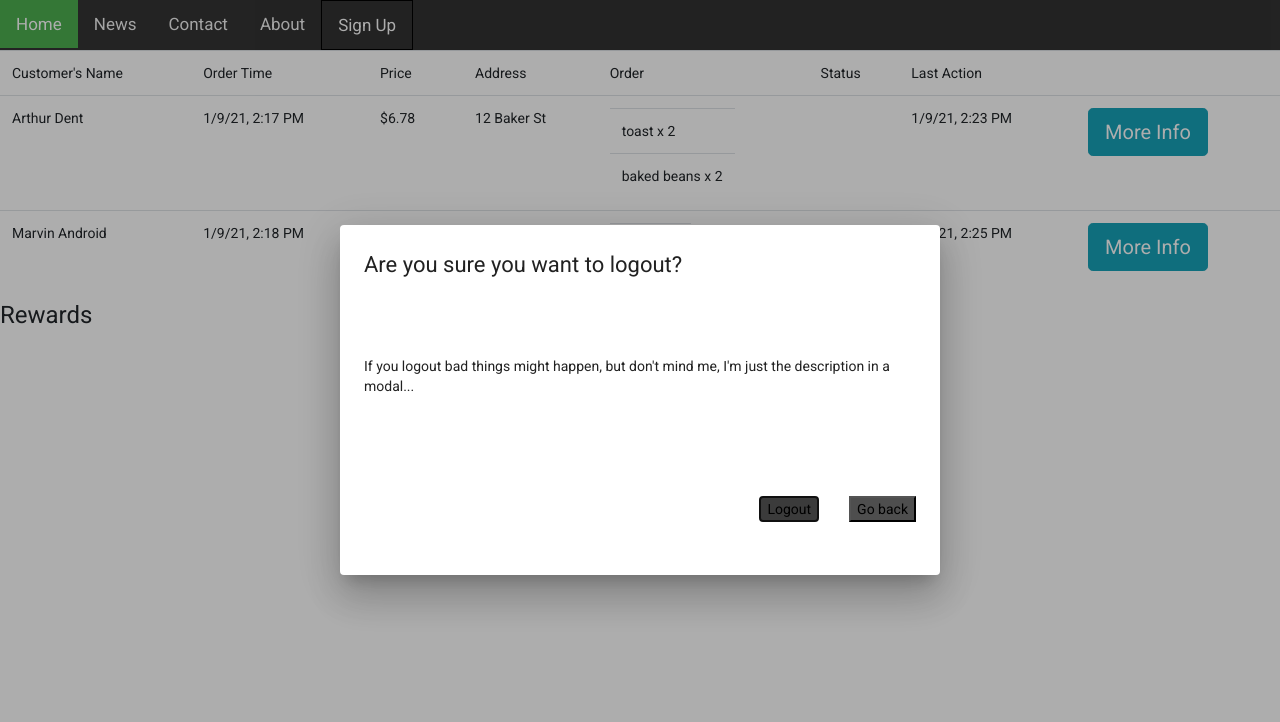
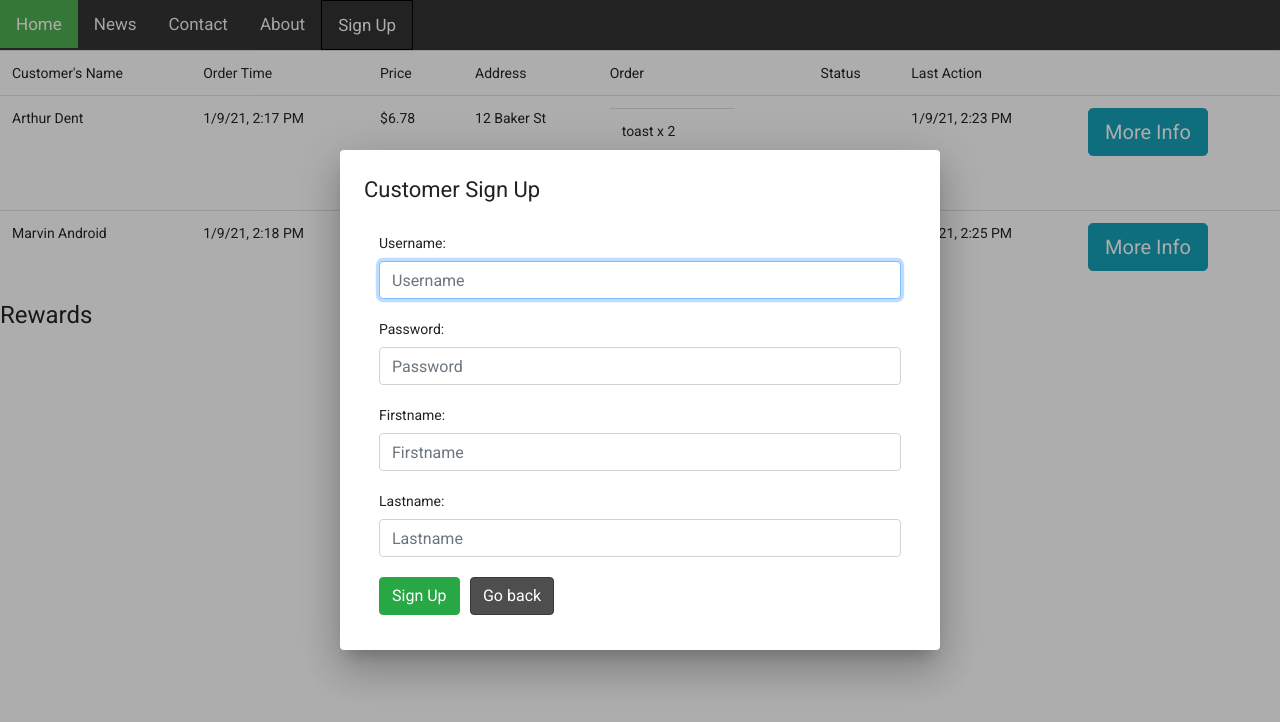
Before and after one commit to cinnamonbell/cafeproject, an Angular app in the folder cafe-angular/: page / in a window 1280 px wide. Both pictures are taken after a click on the button "Sign Up". Shown: the top 722 px of the page. Built offline with nearby package versions, Linux system fonts and the light colour scheme.

Commit message:
cleaned up customer sign up

```diff
--- a/cafe-angular/src/app/cust-sign-up/cust-sign-up.component.html
+++ b/cafe-angular/src/app/cust-sign-up/cust-sign-up.component.html
@@ -1,12 +1,37 @@
 <div id="modal-content-wrapper">
     <header id="modal-header">
-        <h1 id="modal-title">Are you sure you want to logout?</h1>
+        <h1 id="modal-title">Customer Sign Up</h1>
     </header>
     <section id="modal-body">
-        <p>If you logout bad things might happen, but don't mind me, I'm just the description in a modal...</p>
+        <form class="form" method="POST" action="/Project1/reqForm">
+
+            <div class="container">
+                <div class="formgroup">
+                    <label for="user" style="background-color: #ffffff">Username:</label>
+                    <input class="form-control" type="text" placeholder="Username" name="username" id="username" required/>
+                    <br>
+                </div>
+                <div class="formgroup">
+                    <label for="req_type" style="background-color: #ffffff">Password:</label>
+                    <input class="form-control" type="text" placeholder="Password" name="password" id="password" required/>
+                    <br>
+                </div>
+                <div class="formgroup">
+                    <label for="first" style="background-color: #ffffff">Firstname:</label>
+                    <input class="form-control" type="text" placeholder="Firstname" name="firstname" id="firstname" required/>
+                    <br>
+                </div>
+                <div class="formgroup">
+                    <label for="last" style="background-color: #ffffff">Lastname:</label>
+                    <input type="text" class="form-control" placeholder="Lastname" name="lastname" id="lastname" />
+                    <br>
+                </div>
+
+                <input class='btn btn-success' type="submit" value="Sign Up">
+                <span>&nbsp;&nbsp;&nbsp;</span>
+                <button mat-raised-button id="modal-cancel-button" class="btn btn-dark" (click)="closeModal()">Go back</button>
+
+            </div>
+        </form>
     </section>
-    <footer id="modal-footer">
-        <button mat-raised-button id="modal-action-button">Logout</button>
-        <button mat-raised-button id="modal-cancel-button" (click)="closeModal()">Go back</button>
-    </footer>
 </div>
--- a/cafe-angular/src/app/nav-bar/nav-bar.component.ts
+++ b/cafe-angular/src/app/nav-bar/nav-bar.component.ts
@@ -20,7 +20,7 @@ export class NavBarComponent implements OnInit {
     // The user can't close the dialog by clicking outside its body
     dialogConfig.disableClose = true;
     dialogConfig.id = "modal-component";
-    dialogConfig.height = "350px";
+    dialogConfig.height = "500px";
     dialogConfig.width = "600px";
     // https://material.angular.io/components/dialog/overview
     const modalDialog = this.matDialog.open(CustSignUpComponent, dialogConfig);
```
Also changed, not shown: 1 other file (tests, documents, lock files or other folders).
